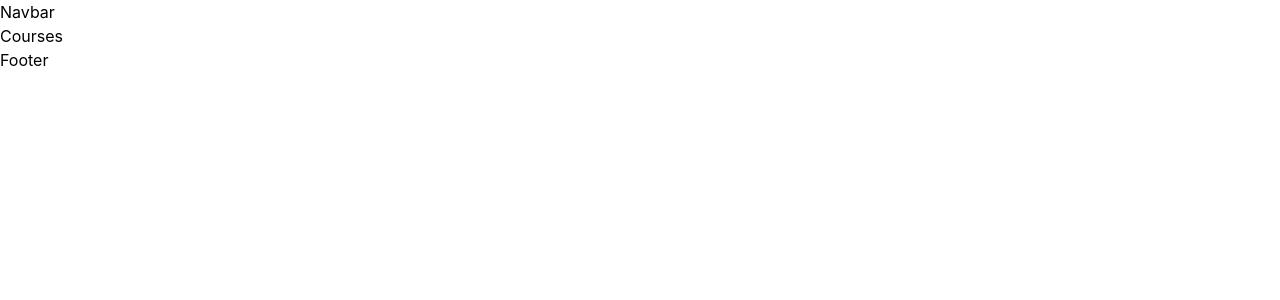
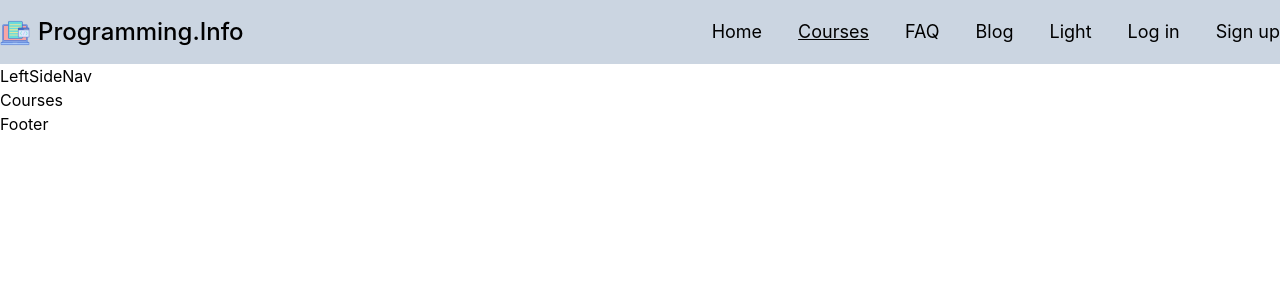
Before and after one commit to mohammedtakbir/Assignment-10-Programming.Info-client-site, a React (Create React App) app: page /courses in a window 1280 px wide. Shown: the top 300 px of the page. Built offline with nearby package versions, Linux system fonts and the light colour scheme.

Commit message:
navbar added

```diff
--- a/public/index.html
+++ b/public/index.html
@@ -24,7 +24,7 @@
       work correctly both with client-side routing and a non-root public URL.
       Learn how to configure a non-root public URL by running `npm run build`.
     -->
-    <title>React App</title>
+    <title>Programming.Info</title>
   </head>
   <body>
     <noscript>You need to enable JavaScript to run this app.</noscript>
--- a/src/components/Courses/Courses.js
+++ b/src/components/Courses/Courses.js
@@ -1,8 +1,10 @@
 import React from 'react';
+import LeftSideNav from '../LeftSideNav/LeftSideNav';
 
 const Courses = () => {
     return (
         <div>
+            <LeftSideNav />
             <h2>Courses</h2>
         </div>
     );
--- a/src/components/Navbar/Navbar.js
+++ b/src/components/Navbar/Navbar.js
@@ -1,9 +1,55 @@
 import React from 'react';
+import { Link, NavLink } from 'react-router-dom';
+import logo from '../../assets/logo.png'
 
 const Navbar = () => {
     return (
-        <div>
-            <h2>Navbar</h2>
+        <div className='bg-slate-300 py-4'>
+            <nav className='container mx-auto flex justify-between items-center'>
+                <p>
+                    <Link to='/' className='text-2xl font-medium'>
+                        <span className='mr-2'>
+                            <img className='w-[30px] inline' src={logo} alt="" />
+                        </span>
+                        Programming.Info
+                    </Link>
+                </p>
+                <ul className='flex'>
+                    <li className='md:ml-9 text-lg'>
+                        <NavLink style={({ isActive }) => {
+                            return isActive ? { textDecoration: 'underLine' } : undefined
+                        }} to='/home'>Home</NavLink>
+                    </li>
+                    <li className='md:ml-9 text-lg'>
+                        <NavLink style={({ isActive }) => {
+                            return isActive ? { textDecoration: 'underLine' } : undefined
+                        }} to='/courses'>Courses</NavLink>
+                    </li>
+                    <li className='md:ml-9 text-lg'>
+                        <NavLink style={({ isActive }) => {
+                            return isActive ? { textDecoration: 'underLine' } : undefined
+                        }} to='/faq'>FAQ</NavLink>
+                    </li>
+                    <li className='md:ml-9 text-lg'>
+                        <NavLink style={({ isActive }) => {
+                            return isActive ? { textDecoration: 'underLine' } : undefined
+                        }} to='/blog'>Blog</NavLink>
+                    </li>
+                    <li className='md:ml-9 text-lg'>
+                        <button>Light</button>
+                    </li>
+                    <li className='md:ml-9 text-lg'>
+                        <NavLink style={({ isActive }) => {
+                            return isActive ? { textDecoration: 'underLine' } : undefined
+                        }} to='/login'>Log in</NavLink>
+                    </li>
+                    <li className='md:ml-9 text-lg'>
+                        <NavLink style={({ isActive }) => {
+                            return isActive ? { textDecoration: 'underLine' } : undefined
+                        }} to='/signup'>Sign up</NavLink>
+                    </li>
+                </ul>
+            </nav>
         </div>
     );
 };
```
Also changed, not shown: src/assets/logo.png (added), 1 other file (tests, documents, lock files or other folders).
